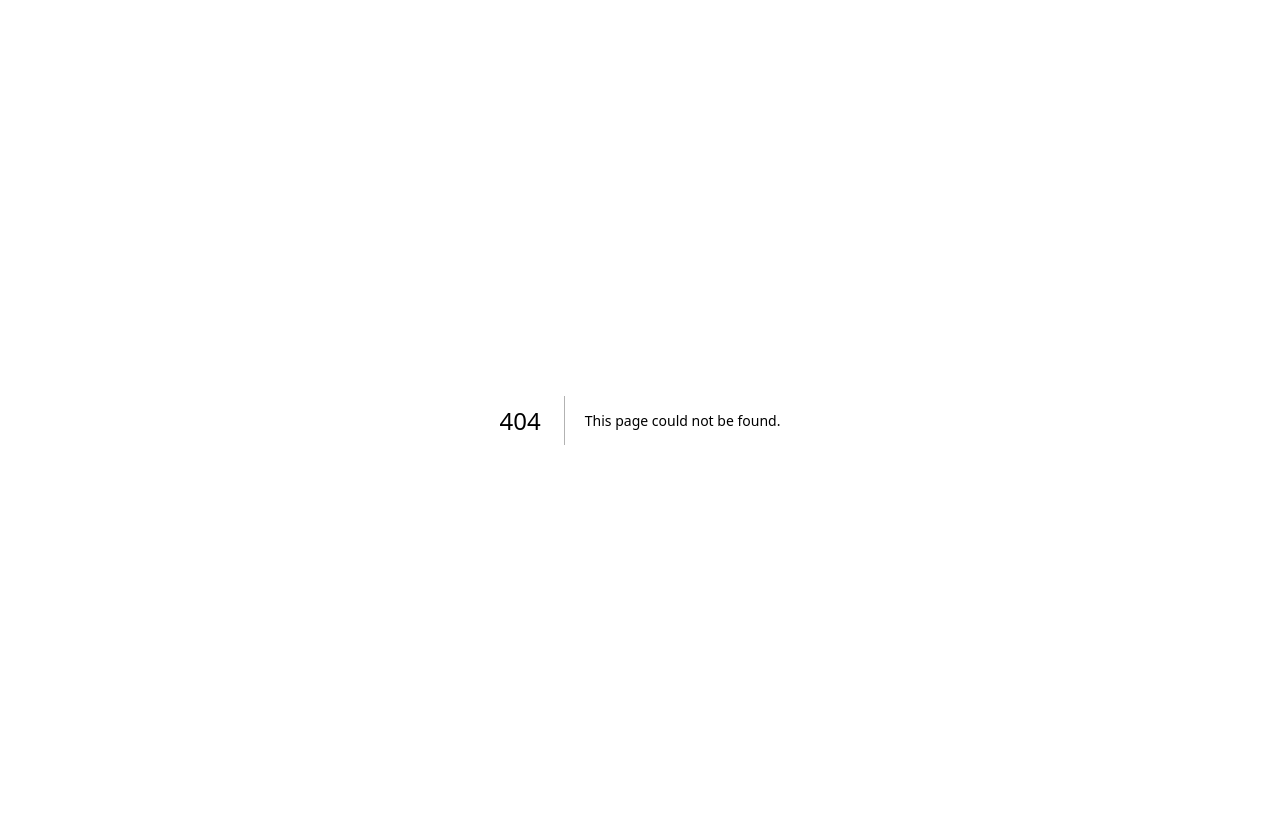
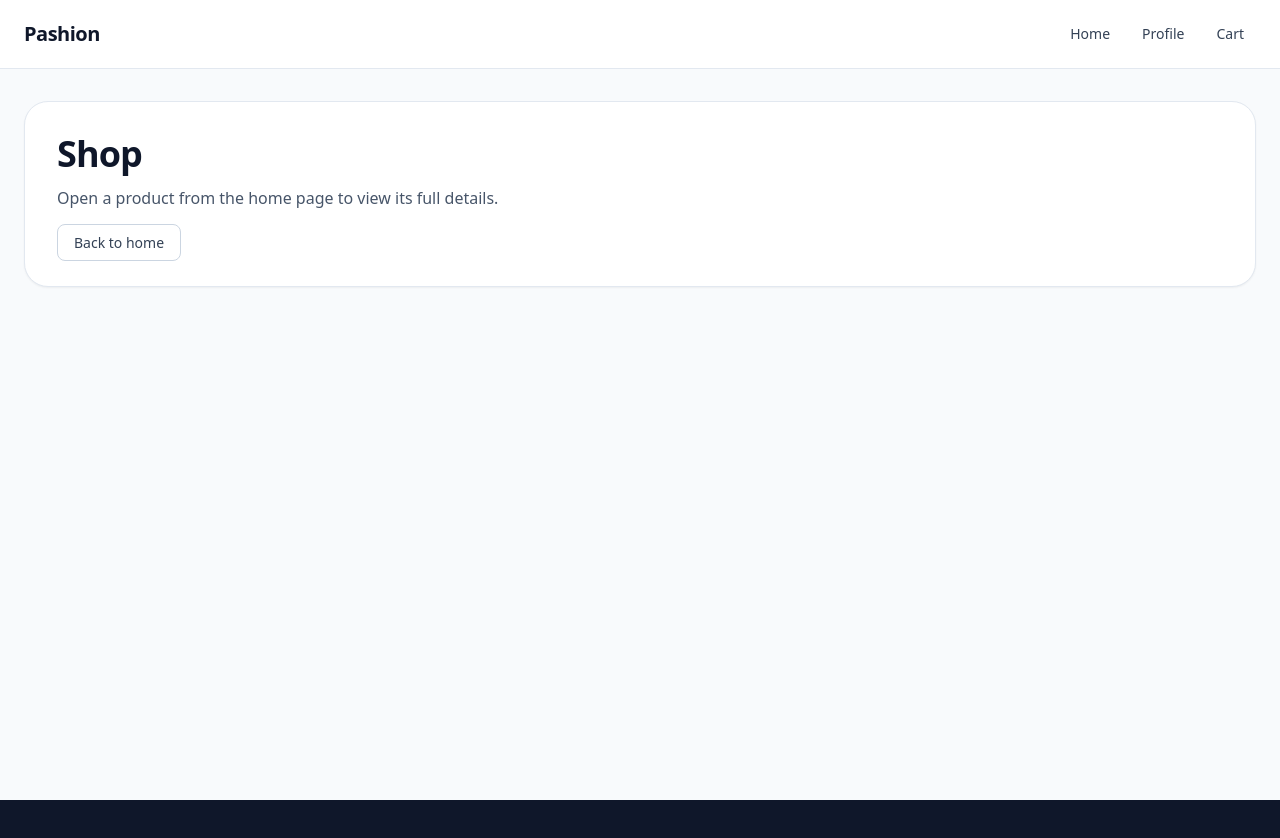
Before and after one commit to baldTurkey/pashion, a Next.js app: page /shop in a window 1280 px wide. Before the commit this address had no page. After the commit the page ends 800 px from the top, so only its background shows below. Built offline with nearby package versions, Linux system fonts and the light colour scheme.

Commit message:
fixed styling to fit
also added the unique product pages

```diff
--- a/src/app/(app)/(tabs)/index.tsx
+++ b/src/app/(app)/(tabs)/index.tsx
@@ -162,7 +162,7 @@
               const name = product.name ?? "Untitled product";
               const imageUrl = product.imageUrl ?? product.image_url ?? "";
               const price = Number(product.currentPrice ?? product.current_price ?? 0);
-              const shopProductId = product.product_id ?? product.id;
+              const shopProductId = String(product.product_id ?? product.id);
 
               return (
                 <article
@@ -188,7 +188,7 @@
 
                   <div className="mt-4 flex gap-3">
                     <Link
-                      href={`/shop/${shopProductId}`}
+                      href={`/shop/${encodeURIComponent(shopProductId)}`}
                       className="rounded-lg border border-slate-300 px-4 py-2 text-sm font-medium text-slate-700 hover:bg-slate-100"
                     >
                       View product
--- /dev/null
+++ b/src/app/(app)/(tabs)/shop/[productId]/page.tsx
@@ -0,0 +1,120 @@
+import Link from "next/link";
+import { createSupabaseServer } from "@/lib/supabase/server";
+
+type Product = {
+  id: string;
+  product_id?: string | null;
+  name?: string | null;
+  description?: string | null;
+  imageUrl?: string | null;
+  image_url?: string | null;
+  currentPrice?: number | null;
+  current_price?: number | null;
+  deliveryPrice?: number | null;
+  delivery_price?: number | null;
+  deliveryInDays?: number | null;
+  delivery_in_days?: number | null;
+};
+
+type ProductPageProps = {
+  params: {
+    productId: string;
+  };
+};
+
+async function getProductByRouteId(routeId: string): Promise<Product | null> {
+  const supabase = await createSupabaseServer();
+
+  const byProductId = await supabase
+    .from("products")
+    .select("*")
+    .eq("product_id", routeId)
+    .maybeSingle();
+
+  if (byProductId.data) {
+    return byProductId.data as Product;
+  }
+
+  const byId = await supabase.from("products").select("*").eq("id", routeId).maybeSingle();
+  if (byId.data) {
+    return byId.data as Product;
+  }
+
+  return null;
+}
+
+export default async function ProductDetailPage({ params }: ProductPageProps) {
+  const routeId = decodeURIComponent(params.productId);
+  const product = await getProductByRouteId(routeId);
+
+  if (!product) {
+    return (
+      <main className="space-y-8">
+        <section className="rounded-3xl border border-slate-200 bg-white p-8 shadow-sm">
+          <h1 className="text-3xl font-semibold tracking-tight text-slate-900">Product not found</h1>
+          <p className="mt-3 text-slate-600">
+            This product page is unique to an item id, but no product matched: {routeId}
+          </p>
+          <div className="mt-5 flex gap-3">
+            <Link
+              href="/home"
+              className="rounded-lg border border-slate-300 px-4 py-2 text-sm font-medium text-slate-700 hover:bg-slate-100"
+            >
+              Back to home
+            </Link>
+            <Link
+              href="/shop"
+              className="rounded-lg bg-slate-900 px-4 py-2 text-sm font-medium text-white hover:bg-slate-800"
+            >
+              Shop overview
+            </Link>
+          </div>
+        </section>
+      </main>
+    );
+  }
+
+  const name = product.name ?? "Untitled product";
+  const imageUrl = product.imageUrl ?? product.image_url ?? "";
+  const price = Number(product.currentPrice ?? product.current_price ?? 0);
+  const deliveryPrice = Number(product.deliveryPrice ?? product.delivery_price ?? 0);
+  const deliveryInDays = Number(product.deliveryInDays ?? product.delivery_in_days ?? 3);
+
+  return (
+    <main className="space-y-8">
+      <section className="rounded-3xl border border-slate-200 bg-white p-8 shadow-sm">
+        <h1 className="text-3xl font-semibold tracking-tight text-slate-900">{name}</h1>
+        <p className="mt-3 text-sm text-slate-500">Unique product route id: {routeId}</p>
+
+        <div className="mt-6 grid grid-cols-1 gap-8 lg:grid-cols-2">
+          <div className="h-72 w-full overflow-hidden rounded-xl bg-slate-100">
+            {imageUrl ? (
+              // Use img so existing remote image URLs work without next/image config changes.
+              <img src={imageUrl} alt={name} className="h-full w-full object-cover" />
+            ) : (
+              <div className="flex h-full items-center justify-center text-sm text-slate-500">
+                No image
+              </div>
+            )}
+          </div>
+
+          <div className="space-y-3">
+            <p className="text-2xl font-semibold text-slate-900">$ {price}</p>
+            <p className="text-slate-600">Delivery: $ {deliveryPrice}</p>
+            <p className="text-slate-600">Delivery in {deliveryInDays} day(s)</p>
+            {product.description && <p className="pt-2 text-slate-700">{product.description}</p>}
+
+            <div className="pt-4">
+              <Link
+                href="/home"
+                className="rounded-lg border border-slate-300 px-4 py-2 text-sm font-medium text-slate-700 hover:bg-slate-100"
+              >
+                Back to home
+              </Link>
+            </div>
+          </div>
+        </div>
+      </section>
+    </main>
+  );
+}
--- /dev/null
+++ b/src/app/(app)/(tabs)/shop/page.tsx
@@ -0,0 +1,22 @@
+import Link from "next/link";
+
+export default function ShopPage() {
+  return (
+    <main className="space-y-8">
+      <section className="rounded-3xl border border-slate-200 bg-white p-8 shadow-sm">
+        <h1 className="text-4xl font-semibold tracking-tight text-slate-900">Shop</h1>
+        <p className="mt-3 max-w-3xl text-slate-600">
+          Open a product from the home page to view its full details.
+        </p>
+        <div className="mt-5">
+          <Link
+            href="/home"
+            className="rounded-lg border border-slate-300 px-4 py-2 text-sm font-medium text-slate-700 hover:bg-slate-100"
+          >
+            Back to home
+          </Link>
+        </div>
+      </section>
+    </main>
+  );
+}
--- a/src/app/globals.css
+++ b/src/app/globals.css
@@ -6,21 +6,13 @@
   color-scheme: dark;
 }
 
-html {
-  scroll-behavior: smooth;
-}
-
-body {
-  min-height: 100vh;
+html, body {
+  /* Ensure full height across all devices */
+  height: 100%;
   margin: 0;
-  font-family: ui-sans-serif, system-ui, -apple-system, BlinkMacSystemFont, "Segoe UI", sans-serif;
-  background-color: #0f172a;
-  color: #f8fafc;
-  display: flex;
-  flex-direction: column;
-  justify-content: center;
-  align-items: center;
-  padding: 20px;
+  padding: 0;
+  background-color: #0f172a; /* Tailwind's slate-900 */
+  color: #f3f2f2;
 }
 
 * {
```
Also changed, not shown: src/app/(app)/(tabs)/shop.tsx (added).
